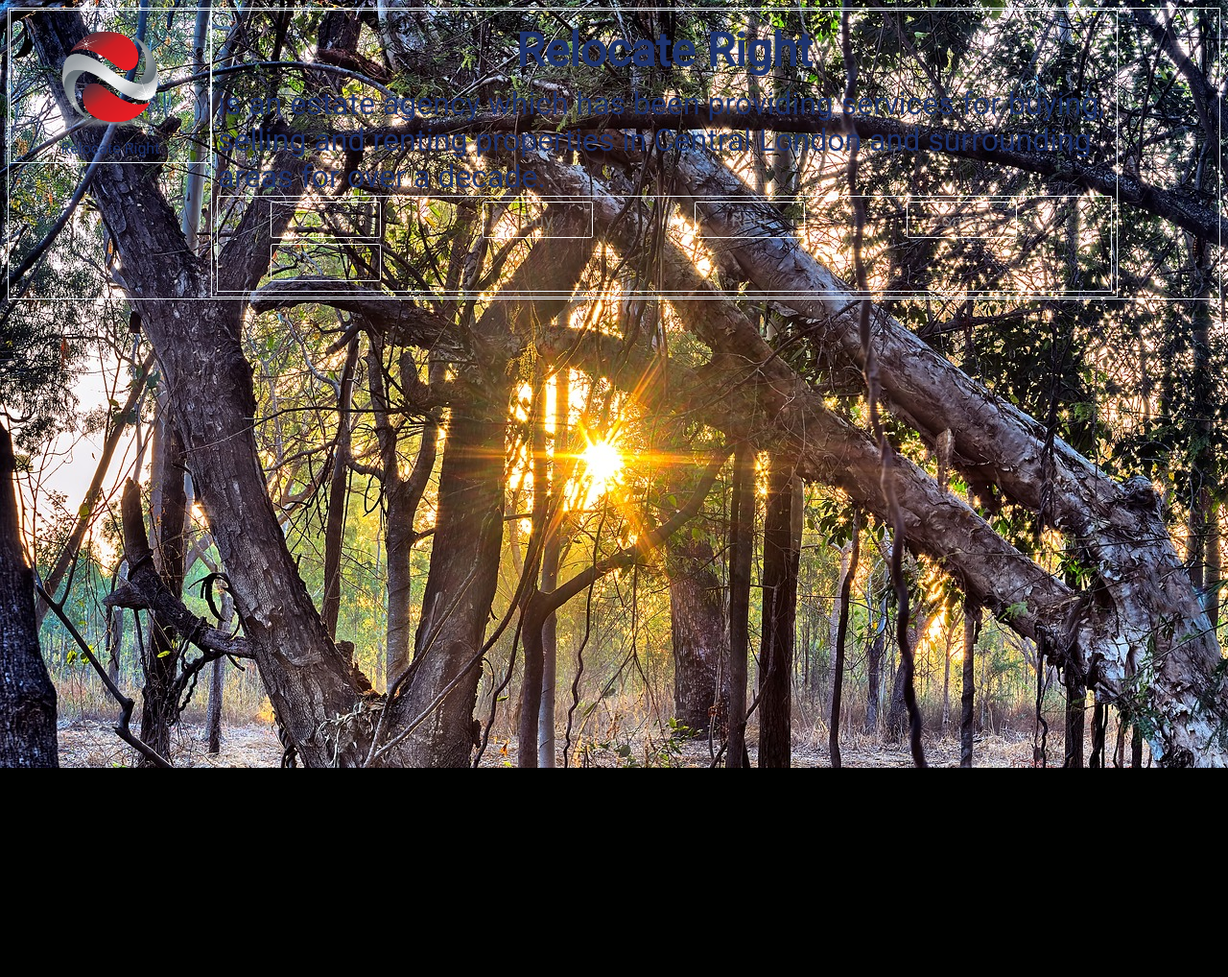
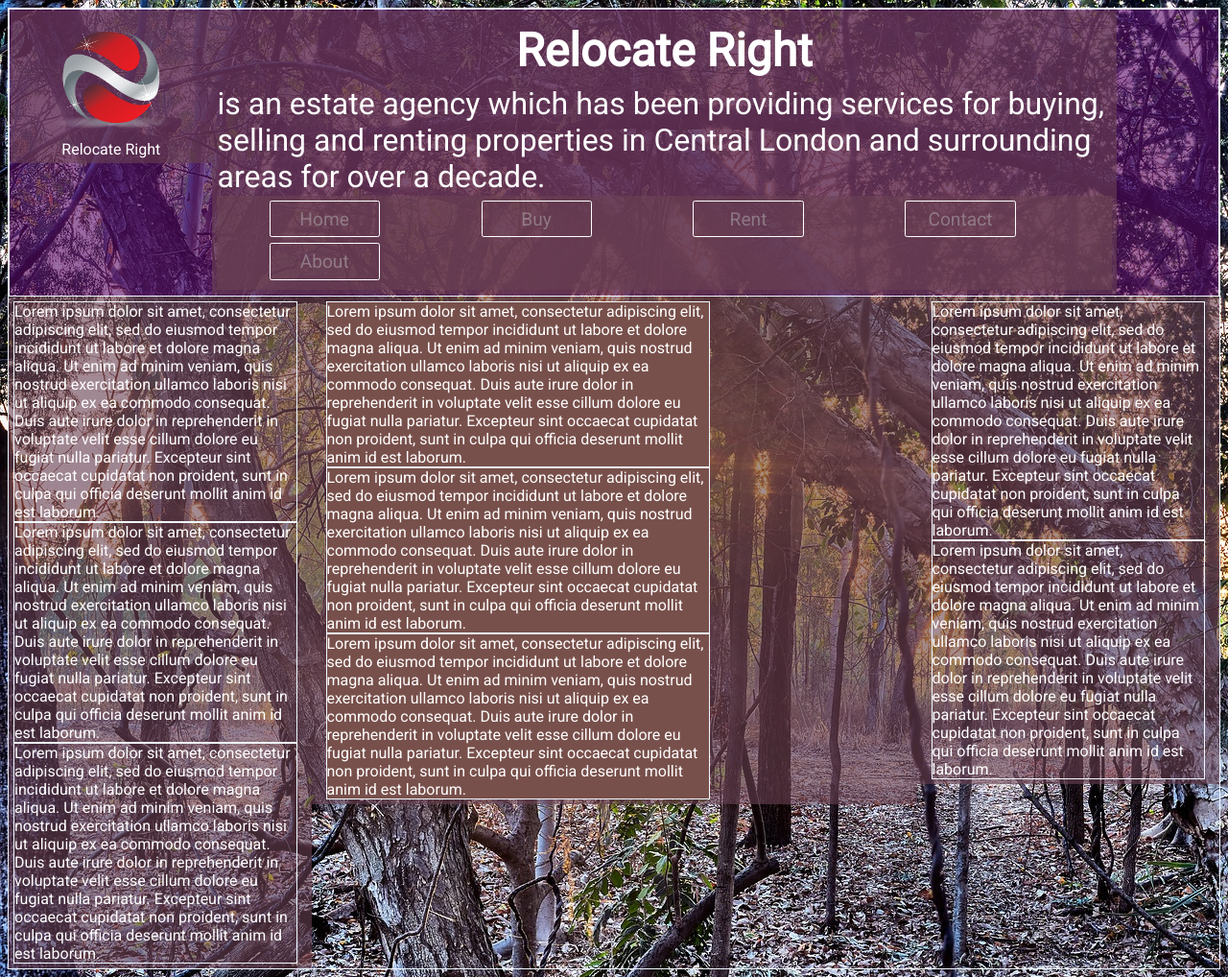
Before and after one commit to AlexandruSburlescu/Relocate-Right, a PHP site: page / in a window 1280 px wide. Shown: the whole page at 96% size. Before the commit the page ends 800 px from the top, so only its background shows below. Run offline with PHP 8.4, Linux system fonts and the light colour scheme.

Commit message:
done template

```diff
--- a/body.php
+++ b/body.php
@@ -1,3 +1,5 @@
+<div class ="row">
 <?php require('body/left-reel.php');
       require('body/gallery.php');
       require('body/right-reel.php'); ?>
+</div>
--- a/body/gallery.php
+++ b/body/gallery.php
@@ -0,0 +1,14 @@
+<div class="col-6">
+    <div class = "gallery" id = "news" name="News">Lorem ipsum dolor sit amet, consectetur adipiscing elit, sed do eiusmod tempor incididunt ut labore et dolore magna aliqua.
+        Ut enim ad minim veniam, quis nostrud exercitation ullamco laboris nisi ut aliquip ex ea commodo consequat.
+        Duis aute irure dolor in reprehenderit in voluptate velit esse cillum dolore eu fugiat nulla pariatur.
+        Excepteur sint occaecat cupidatat non proident, sunt in culpa qui officia deserunt mollit anim id est laborum. </div>
+    <div class = "gallery" id = "testimonials" name = "Testimonials">Lorem ipsum dolor sit amet, consectetur adipiscing elit, sed do eiusmod tempor incididunt ut labore et dolore magna aliqua.
+        Ut enim ad minim veniam, quis nostrud exercitation ullamco laboris nisi ut aliquip ex ea commodo consequat.
+        Duis aute irure dolor in reprehenderit in voluptate velit esse cillum dolore eu fugiat nulla pariatur.
+        Excepteur sint occaecat cupidatat non proident, sunt in culpa qui officia deserunt mollit anim id est laborum. </div>
+    <div class = "gallery" id="twitter" name = "Twitter">Lorem ipsum dolor sit amet, consectetur adipiscing elit, sed do eiusmod tempor incididunt ut labore et dolore magna aliqua.
+        Ut enim ad minim veniam, quis nostrud exercitation ullamco laboris nisi ut aliquip ex ea commodo consequat.
+        Duis aute irure dolor in reprehenderit in voluptate velit esse cillum dolore eu fugiat nulla pariatur.
+        Excepteur sint occaecat cupidatat non proident, sunt in culpa qui officia deserunt mollit anim id est laborum. </div>
+</div>
--- a/body/left-reel.php
+++ b/body/left-reel.php
@@ -1,5 +1,5 @@
-<div class = "lreel" id = "lr-container" name = "Left container" >
-    <div class = "lreel" id = "news" name="News">  </div>
-    <div class = "lreel" id = "testimonials" name = "Testimonials"> </div>
-    <div class = "lreel" id="twitter" name = "Twitter"> </div>
-</div>
+        <div class="col-3">
+            <div class = "lreel" id = "news" name="News">Lorem ipsum dolor sit amet, consectetur adipiscing elit, sed do eiusmod tempor incididunt ut labore et dolore magna aliqua. Ut enim ad minim veniam, quis nostrud exercitation ullamco laboris nisi ut aliquip ex ea commodo consequat. Duis aute irure dolor in reprehenderit in voluptate velit esse cillum dolore eu fugiat nulla pariatur. Excepteur sint occaecat cupidatat non proident, sunt in culpa qui officia deserunt mollit anim id est laborum. </div>
+            <div class = "lreel" id = "testimonials" name = "Testimonials">Lorem ipsum dolor sit amet, consectetur adipiscing elit, sed do eiusmod tempor incididunt ut labore et dolore magna aliqua. Ut enim ad minim veniam, quis nostrud exercitation ullamco laboris nisi ut aliquip ex ea commodo consequat. Duis aute irure dolor in reprehenderit in voluptate velit esse cillum dolore eu fugiat nulla pariatur. Excepteur sint occaecat cupidatat non proident, sunt in culpa qui officia deserunt mollit anim id est laborum. </div>
+            <div class = "lreel" id="twitter" name = "Twitter">Lorem ipsum dolor sit amet, consectetur adipiscing elit, sed do eiusmod tempor incididunt ut labore et dolore magna aliqua. Ut enim ad minim veniam, quis nostrud exercitation ullamco laboris nisi ut aliquip ex ea commodo consequat. Duis aute irure dolor in reprehenderit in voluptate velit esse cillum dolore eu fugiat nulla pariatur. Excepteur sint occaecat cupidatat non proident, sunt in culpa qui officia deserunt mollit anim id est laborum. </div>
+        </div>
--- a/body/right-reel.php
+++ b/body/right-reel.php
@@ -1,4 +1,4 @@
-<div class = "rreel" id = "rr-container" name = "Right container" >
-    <div class = "rreel" id = "map" name="Map">  </div>
-    <div class = "rreel" id = "details" name = "Details"> </div>
+<div class="col-3">
+    <div class = "rreel" id = "map" name="Map"> Lorem ipsum dolor sit amet, consectetur adipiscing elit, sed do eiusmod tempor incididunt ut labore et dolore magna aliqua. Ut enim ad minim veniam, quis nostrud exercitation ullamco laboris nisi ut aliquip ex ea commodo consequat. Duis aute irure dolor in reprehenderit in voluptate velit esse cillum dolore eu fugiat nulla pariatur. Excepteur sint occaecat cupidatat non proident, sunt in culpa qui officia deserunt mollit anim id est laborum. </div>
+    <div class = "rreel"id = "details" name = "Details">Lorem ipsum dolor sit amet, consectetur adipiscing elit, sed do eiusmod tempor incididunt ut labore et dolore magna aliqua. Ut enim ad minim veniam, quis nostrud exercitation ullamco laboris nisi ut aliquip ex ea commodo consequat. Duis aute irure dolor in reprehenderit in voluptate velit esse cillum dolore eu fugiat nulla pariatur. Excepteur sint occaecat cupidatat non proident, sunt in culpa qui officia deserunt mollit anim id est laborum. </div>
 </div>
--- a/css/main.css
+++ b/css/main.css
@@ -1,5 +1,6 @@
 * {
     box-sizing: border-box;
+
 }
 .row::after {
     content: "";
@@ -9,7 +10,8 @@
 [class*="col-"] {
     float: left;
     padding: 5px;
-    border: 1px solid #f0f8ff ;
+    border: 0px solid #f0f8ff ;
+    box-shadow: inset 0 0 0 25em rgba(105, 65, 83, 0.6);
 }
 .col-1 {width: 8.33%;}
 .col-2 {width: 16.66%;}
@@ -25,13 +27,12 @@
 .col-12 {width: 100%;}
 
 body {
-        background-image:url("img/background.jpg");
-        background-color: #f0f8ff ;
-        color: #1d3370;
+
         font-family:'Roboto',sans-serif;
         font-weight:300;
-
-}
+        color:#FFFFFF;
+        border: 1px solid #f0f8ff !important;
+    }
 
 
 h1 {
@@ -68,9 +69,9 @@
 
 
 #footer {
-            color: #333333;
             font-size: .75em;
             font-style: italic;
+            border: 1px solid #f0f8ff ;
 }
 
 
@@ -82,6 +83,7 @@
 .header {
             padding: 1px;
             border: 1px solid #f0f8ff ;
+            box-shadow: inset 0 0 0 25em rgba(91, 12, 105, 0.6);
 }
 
 #logo {
@@ -154,25 +156,30 @@
     background-color:#FFFFFF;
 }
 @media all and (max-width:30em){
-     a.button{
+        a.button{
        display:block;
         margin:0.4em auto;
         }
 }
 
-.lreel {
+div.lreel{
+        border: 1px solid #f0f8ff ;
+        background-color: 10px;
+        margin-right: 10px;
+        max-width:100%;
+        float: left!important;
+      }
+
+div.rreel {
+        border: 1px solid #f0f8ff ;
         margin-left: 10px;
         margin-right: 10px;
-        width:200px;
+        max-width:100%;
+        float:right!important;
 
 }
-.rreel {
-        margin-left: 10px;
-        margin-right: 10px;
-        width:200px;
-
-}
-.gallery {
+div.gallery {
+        border: 1px solid #f0f8ff ;
         margin-left: 10px;
         margin-right: 10px;
         width:400px;
--- a/index.php
+++ b/index.php
@@ -3,12 +3,16 @@
 <head>
 <title>Relocate Right - Estate Agency</title>
 <meta name="viewport" content="width=device-width"/>
-
 <meta charset="utf-8" />
 <meta http-equiv="Content-Type" content="text/html; charset=utf-8" />
 <link rel="stylesheet" href="css/main.css" />
 <link href="https://fonts.googleapis.com/css?family=Lato|Montserrat|Open+Sans|Roboto" rel="stylesheet">
 <script type="text/javascript" src="js/jquery-3.2.1.js"></script>
+    <style>
+        body {
+                background-image: url("img/background.jpg")!important;
+        }
+    </style>
 </head>
 <body>
 <?php require('header.php');
```
